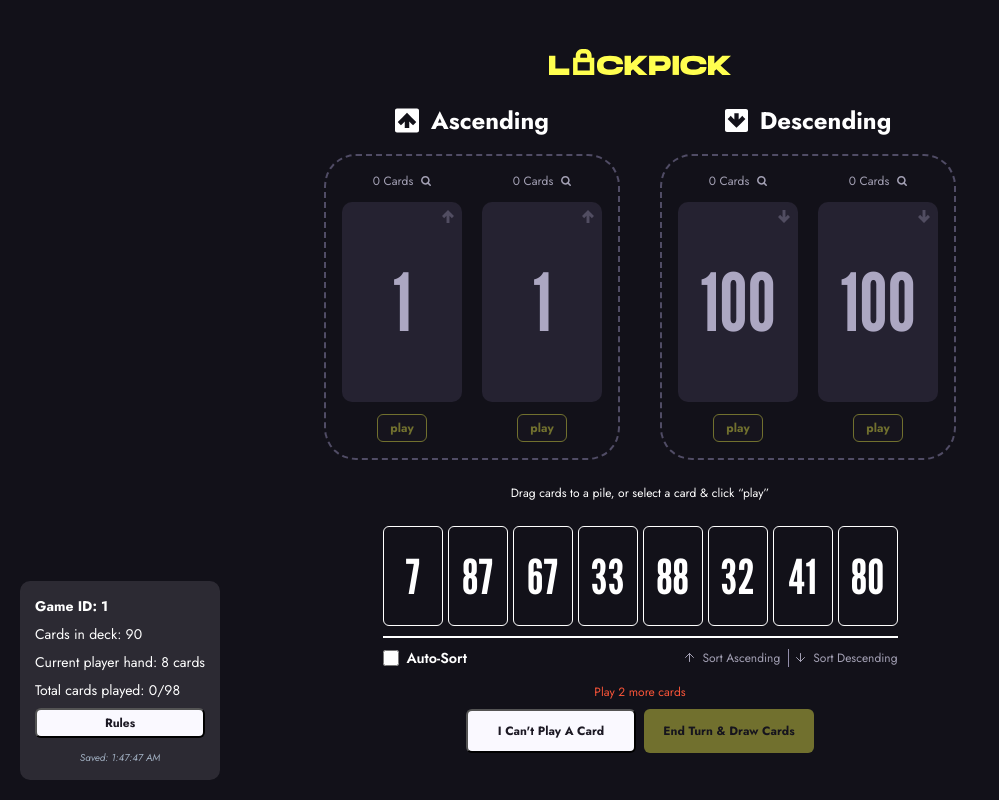
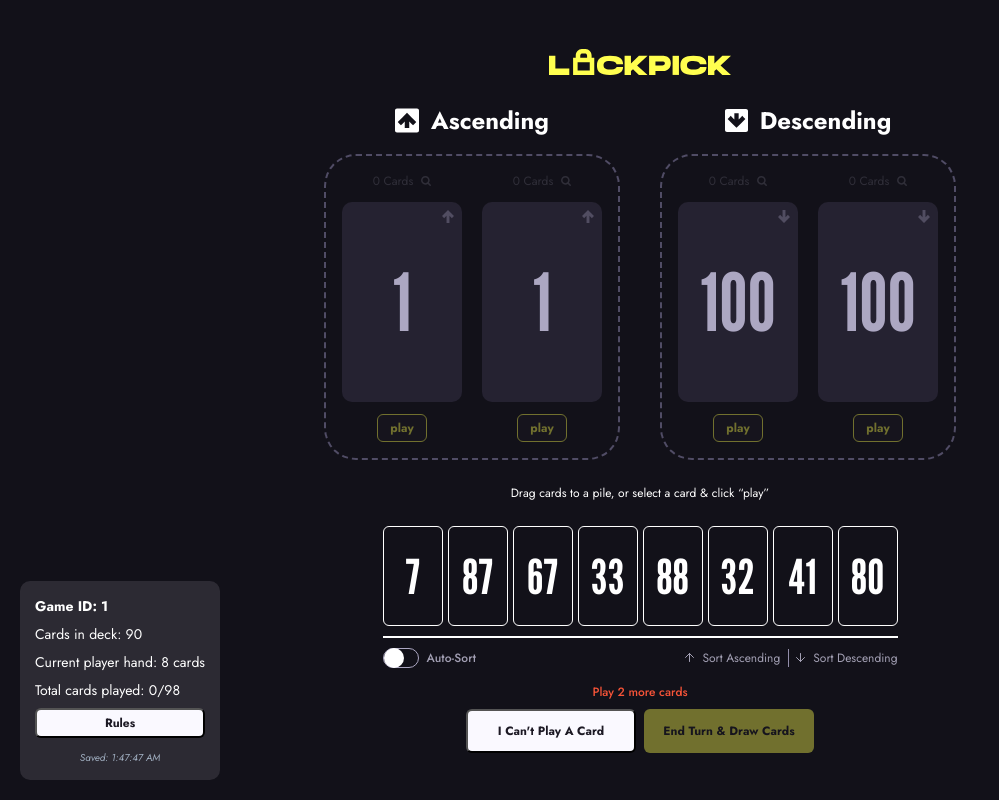
Before and after one commit to simonproudfootxyz/lockpick, a React (Create React App) app: page /game/1 in a window 1280 px wide. Shown: the whole page, without its empty margins (0-999 px from the left). Built offline with nearby package versions, Linux system fonts and the light colour scheme; no server answers.

Commit message:
- fix hand sorting - add toggle for auto-sort

```diff
--- a/src/Game.css
+++ b/src/Game.css
@@ -361,6 +361,7 @@
 .turn-progress {
   margin-bottom: 0.5rem;
   color: var(--red);
+  font-weight: 500;
 }
 
 .rules-btn-floating {
--- a/src/Game.js
+++ b/src/Game.js
@@ -22,6 +22,7 @@ import Button, {
   TextButton,
   TextContrastButton,
 } from "./components/Button";
+import Toggle from "./components/Toggle";
 import LockpickLogo from "./assets/LockpickLogo.svg";
 import BlockArrowUp from "./assets/BlockArrowUp.svg";
 import BlockArrowDown from "./assets/BlockArrowDown.svg";
@@ -597,14 +598,12 @@ const Game = () => {
               />
               {index === gameState.currentPlayer && (
                 <div className="sort-controls">
-                  <label className="auto-sort-toggle">
-                    <input
-                      type="checkbox"
-                      checked={autoSortEnabled}
-                      onChange={handleAutoSortToggle}
-                    />
-                    Auto-Sort
-                  </label>
+                  <Toggle
+                    className="auto-sort-toggle"
+                    label="Auto-Sort"
+                    checked={autoSortEnabled}
+                    onChange={handleAutoSortToggle}
+                  />
                   <div className="sort-buttons">
                     <TextButton
                       onClick={sortHandAscending}
--- a/src/components/Button.js
+++ b/src/components/Button.js
@@ -117,6 +117,9 @@ export const TextButton = ({
       className={`button button--text ${className}`}
       mini={mini}
       fullWidth={fullWidth}
+      onClick={onClick}
+      title={title}
+      disabled={disabled}
     >
       {children}
     </Button>
@@ -139,6 +142,9 @@ export const TextContrastButton = ({
       className={`button button--text-contrast ${className}`}
       mini={mini}
       fullWidth={fullWidth}
+      onClick={onClick}
+      title={title}
+      disabled={disabled}
     >
       {children}
     </Button>
--- a/src/components/MultiplayerGame.js
+++ b/src/components/MultiplayerGame.js
@@ -31,6 +31,7 @@ import BlockArrowDown from "../assets/BlockArrowDown.svg";
 import ThinArrowUp from "../assets/ThinArrowUp.svg";
 import ThinArrowDown from "../assets/ThinArrowDown.svg";
 import ArrowDown from "../assets/ArrowDown.svg";
+import Toggle from "./Toggle";
 
 const MultiplayerGame = () => {
   const { gameId } = useParams();
@@ -771,15 +772,16 @@ const MultiplayerGame = () => {
                         discardPiles={gameState.discardPiles}
                       />
                       <div className="sort-controls">
-                        <label className="auto-sort-toggle">
-                          <input
-                            type="checkbox"
-                            checked={autoSortEnabled}
-                            onChange={handleAutoSortToggle}
-                            disabled={isSpectator}
-                          />
-                          Auto-Sort
-                        </label>
+                        <Toggle
+                          className="auto-sort-toggle"
+                          label="Auto-Sort"
+                          checked={autoSortEnabled}
+                          onChange={handleAutoSortToggle}
+                          disabled={
+                            localPlayerIndex !== gameState.currentPlayer ||
+                            isSpectator
+                          }
+                        />
                         <div className="sort-buttons">
                           <TextButton
                             onClick={() =>
--- /dev/null
+++ b/src/components/Toggle.css
@@ -0,0 +1,73 @@
+.toggle {
+  display: inline-flex;
+  gap: 0.5rem;
+  font-size: 0.75rem;
+  color: var(--grey-550);
+  cursor: pointer;
+  user-select: none;
+}
+
+.toggle__input {
+  position: absolute;
+  opacity: 0;
+  width: 0;
+  height: 0;
+  pointer-events: none;
+}
+
+.toggle__track {
+  position: relative;
+  display: inline-block;
+  width: 36px;
+  height: 20px;
+  background: var(--grey-950);
+  border: 1px solid var(--grey-500);
+  border-radius: 999px;
+  transition: all 0.2s ease;
+  flex-shrink: 0;
+}
+
+.toggle__thumb {
+  position: absolute;
+  top: 50%;
+  left: 0;
+  transform: translateY(-50%);
+  width: 20px;
+  height: 20px;
+  background: var(--grey-100);
+  border-radius: 50%;
+  transition: all 0.2s ease;
+}
+
+.toggle__label {
+  font-weight: 500;
+  letter-spacing: 0.01em;
+}
+
+/* CHECKED STATE */
+.toggle__input:checked + .toggle__track {
+  background: var(--grey-550);
+}
+
+.toggle__input:checked + .toggle__track .toggle__thumb {
+  left: calc(100% - 20px);
+  background: var(--grey-100);
+}
+
+/* FOCUS */
+.toggle__input:focus-visible + .toggle__track {
+  outline: 1px solid var(--grey-550);
+  outline-offset: 2px;
+}
+
+/* HOVER */
+.toggle:hover .toggle__input:not(:disabled) + .toggle__track {
+  border-color: var(--grey-550);
+}
+
+/* DISABLED */
+.toggle--disabled,
+.toggle__input:disabled + .toggle__track {
+  opacity: 0.4;
+  cursor: not-allowed;
+}
--- /dev/null
+++ b/src/components/Toggle.js
@@ -0,0 +1,43 @@
+import React from "react";
+import "./Toggle.css";
+
+const Toggle = ({
+  id,
+  name,
+  value,
+  type = "checkbox",
+  checked,
+  defaultChecked,
+  onChange,
+  disabled = false,
+  label,
+  className = "",
+}) => {
+  const inputId =
+    id || `toggle-${name || Math.random().toString(36).slice(2)}`;
+
+  return (
+    <label
+      htmlFor={inputId}
+      className={`toggle ${disabled ? "toggle--disabled" : ""} ${className}`}
+    >
+      <input
+        id={inputId}
+        name={name}
+        value={value}
+        type={type}
+        checked={checked}
+        defaultChecked={defaultChecked}
+        onChange={onChange}
+        disabled={disabled}
+        className="toggle__input"
+      />
+      <span className="toggle__track" aria-hidden="true">
+        <span className="toggle__thumb" />
+      </span>
+      {label && <span className="toggle__label">{label}</span>}
+    </label>
+  );
+};
+
+export default Toggle;
```
